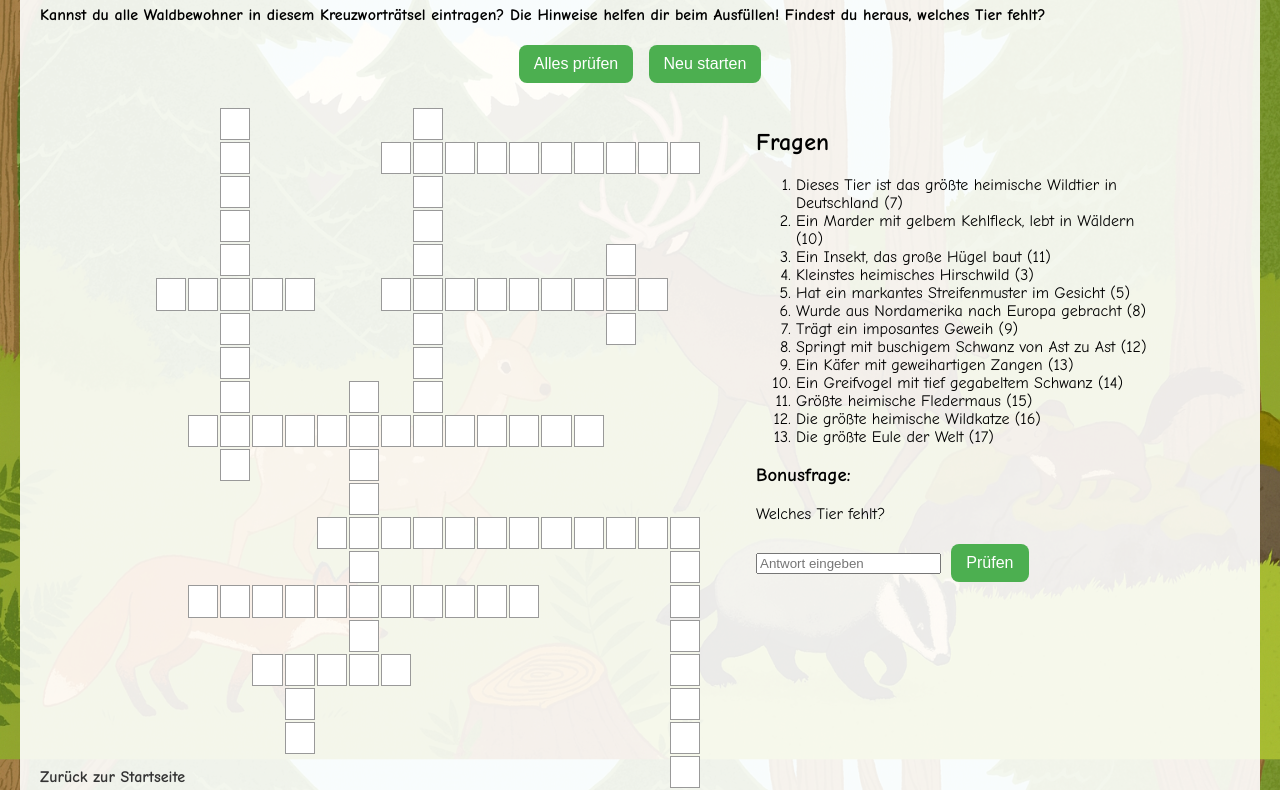
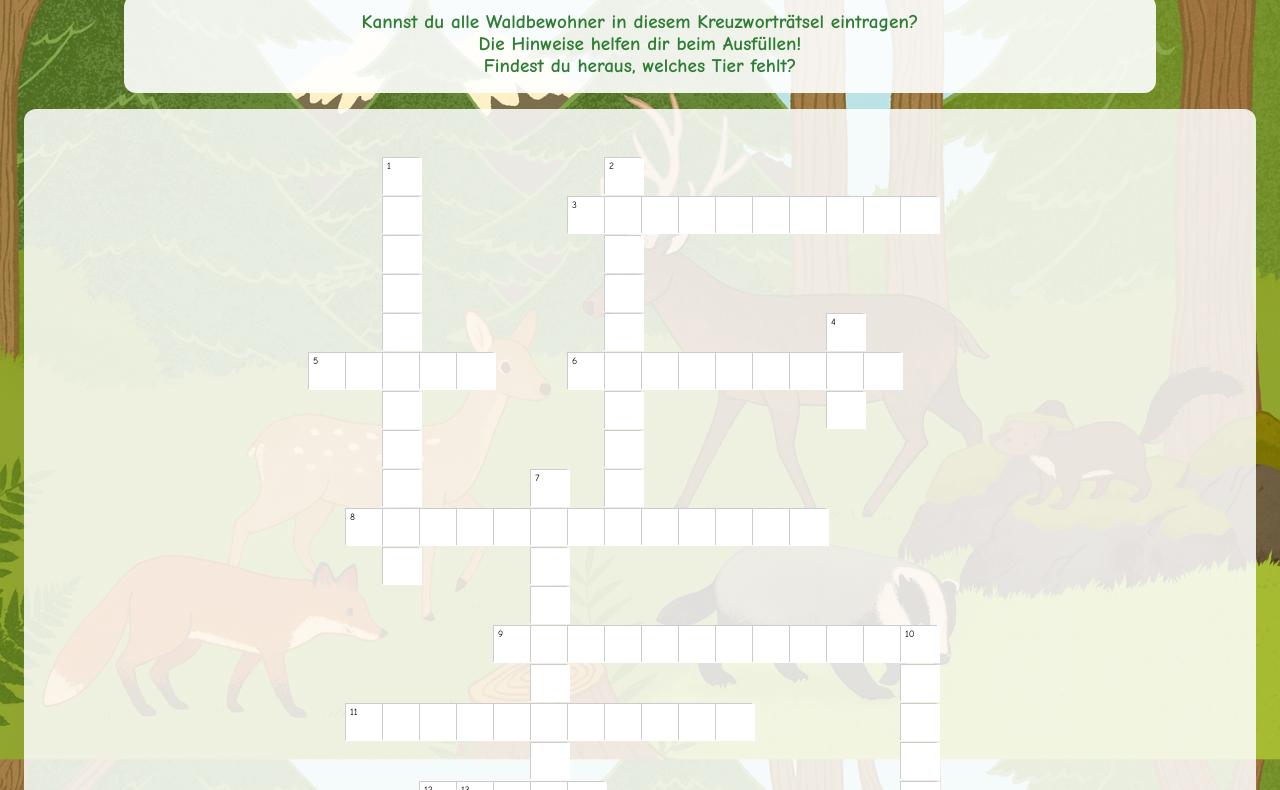
Before and after one commit to SimonSchwaiger98/waldtiere, a plain HTML site: page tiere/quiz.html in a window 1280 px wide. Shown: the part 94-884 px from the top of the page. Drawn offline with Linux system fonts and the light colour scheme.

Commit message:
Add files via upload

```diff
--- a/tiere/quiz.html
+++ b/tiere/quiz.html
@@ -2,7 +2,11 @@
 <html lang="de">
 <head>
   <meta charset="UTF-8">
-  <title>Tierquiz</title>
+  <meta name="viewport" content="width=device-width, initial-scale=1.0">
+  <title>Waldbewohner-Kreuzworträtsel</title>
+
+  <link href="https://fonts.googleapis.com/css2?family=Comic+Neue:wght@400;700&display=swap" rel="stylesheet">
+
   <style>
     body {
       font-family: "Comic Neue", "Comic Sans MS", cursive, sans-serif;
@@ -11,132 +15,127 @@
       background: url("../bilder/wald.jpg") no-repeat center center fixed;
       background-size: cover;
     }
-
-    .content {
-      max-width: 1200px;
-      margin: auto;
-      padding: 20px;
+    header {
+      background: rgba(46, 125, 50, 0.85);
+      color: white;
+      padding: 1rem;
+      text-align: center;
+    }
+    h1 { margin: 0; font-size: 2.2rem; }
+    .auftrag {
+      margin: 1rem auto;
+      padding: 1rem;
+      max-width: 1000px;
+      font-size: 1.2rem;
       background: rgba(255, 255, 255, 0.9);
       border-radius: 12px;
+      text-align: center;
+      color: #2e7d32;
+      font-weight: bold;
     }
-
-    .buttons {
+    .content {
+      padding: 1rem;
+      max-width: 1200px;
+      margin: 0 auto;
       text-align: center;
-      margin-bottom: 20px;
+      background: rgba(255, 255, 255, 0.85);
+      border-radius: 12px;
     }
-
-    .checkbtn {
-      margin: 5px;
-      padding: 10px 15px;
-      font-size: 16px;
-      border: none;
-      border-radius: 8px;
-      background: #4CAF50;
-      color: white;
-      cursor: pointer;
-    }
-
-    .checkbtn:hover {
-      background: #45a049;
-    }
-
-    .quiz-container {
-      display: flex;
-      flex-wrap: wrap;
-      justify-content: center;
-      gap: 2rem;
-    }
-
-    /* === Skalierendes Raster === */
     .grid {
       display: grid;
-      grid-template-columns: repeat(20, 1fr);
+      grid-template-columns: repeat(20, 35px);
       gap: 2px;
-      width: 100%;
-      max-width: 600px; /* maximale Größe auf Desktop */
+      justify-content: center;
+      margin: 2rem auto;
     }
-
     .cell {
-      aspect-ratio: 1 / 1; /* immer quadratisch */
-      border: 1px solid #999;
-      display: flex;
-      align-items: center;
-      justify-content: center;
+      width: 35px;
+      height: 35px;
+      border: 1px solid #ccc;
       position: relative;
+      background: white;
     }
-
+    .cell.hidden {
+      visibility: hidden;
+    }
     .cell input {
       width: 100%;
       height: 100%;
       border: none;
       text-align: center;
-      font-size: clamp(12px, 2vw, 18px); /* dynamische Schriftgröße */
+      font-size: 1.1rem;
       text-transform: uppercase;
     }
-
-    .clues {
-      flex: 1 1 300px;
-      max-width: 400px;
-    }
-
     .number {
       position: absolute;
-      top: 0;
-      left: 2px;
-      font-size: 10px;
+      top: 2px;
+      left: 4px;
+      font-size: 0.6rem;
       color: black;
     }
-
-    .backlink {
+    .clues {
+      margin-top: 2rem;
+      text-align: left;
+    }
+    .clues h2 { color: #2e7d32; }
+    .backlink, .checkbtn {
       display: inline-block;
-      margin-top: 20px;
+      margin: 1rem;
+      padding: 0.5rem 1rem;
+      background: #2e7d32;
+      color: white;
+      border-radius: 8px;
       text-decoration: none;
-      color: #333;
+      cursor: pointer;
+    }
+    .backlink:hover, .checkbtn:hover { background: #1b5e20; }
+    #result {
+      margin-top: 1rem;
       font-weight: bold;
+      font-size: 1.2rem;
     }
-
-    @media (max-width: 900px) {
-      .quiz-container {
-        flex-direction: column;
-        align-items: center;
-      }
-      .clues {
-        max-width: 100%;
-      }
+    #bonusResult {
+      margin-top: 0.5rem;
+      font-weight: bold;
+      font-size: 1.2rem;
+      color: #f57f17;
     }
   </style>
 </head>
 <body>
+  <header>
+    <h1>Waldbewohner-Kreuzworträtsel</h1>
+  </header>
+
+  <div class="auftrag">
+    Kannst du alle Waldbewohner in diesem Kreuzworträtsel eintragen? <br>
+    Die Hinweise helfen dir beim Ausfüllen! <br>
+    Findest du heraus, welches Tier fehlt?
+  </div>
+
   <div class="content">
-    <h1>Tierquiz</h1>
-    <p><strong>Kannst du alle Waldbewohner in diesem Kreuzworträtsel eintragen?
-    Die Hinweise helfen dir beim Ausfüllen! Findest du heraus, welches Tier fehlt?</strong></p>
+    <div class="grid" id="crossword"></div>
 
-    <div class="buttons">
     <button class="checkbtn" onclick="checkAll()">Alles prüfen</button>
     <button class="checkbtn" onclick="resetQuiz()">Neu starten</button>
     <div id="result"></div>
-    </div>
-
-    <div class="quiz-container">
-      <div class="grid" id="crossword"></div>
 
     <div class="clues">
       <h2>Fragen</h2>
       <ol>
-          <li>Dieses Tier ist das größte heimische Wildtier in Deutschland (7)</li>
-          <li>Ein Marder mit gelbem Kehlfleck, lebt in Wäldern (10)</li>
-          <li>Ein Insekt, das große Hügel baut (11)</li>
-          <li>Kleinstes heimisches Hirschwild (3)</li>
-          <li>Hat ein markantes Streifenmuster im Gesicht (5)</li>
-          <li>Wurde aus Nordamerika nach Europa gebracht (8)</li>
-          <li>Trägt ein imposantes Geweih (9)</li>
-          <li>Springt mit buschigem Schwanz von Ast zu Ast (12)</li>
-          <li>Ein Käfer mit geweihartigen Zangen (13)</li>
-          <li>Ein Greifvogel mit tief gegabeltem Schwanz (14)</li>
-          <li>Größte heimische Fledermaus (15)</li>
-          <li>Die größte heimische Wildkatze (16)</li>
-          <li>Die größte Eule der Welt (17)</li>
+        <li>Hinterlässt „Suhlen“ beim Wühlen. (11 Buchstaben)</li>
+        <li>Geschickter Kletterer mit gelbem Kehlfleck. (10 Buchstaben)</li>
+        <li>Baut Hügel aus Nadeln und Zweigen. (10 Buchstaben)</li>
+        <li>Kleinstes heimisches Hirschwild. (3 Buchstaben)</li>
+        <li>Gräbt weit verzweigte Bausysteme. (5 Buchstaben)</li>
+        <li>Eingewandertes Tier mit „Gesichtsmaske“. (8 Buchstaben)</li>
+        <li>Trägt ein mächtiges Geweih, das jedes Jahr neu wächst. (9 Buchstaben)</li>
+        <li>Legt Vorräte an, vergräbt Nüsse. (12 Buchstaben)</li>
+        <li>Größter Käfer Europas, Männchen mit „Geweih“. (12 Buchstaben)</li>
+        <li>Greifvogel mit gegabeltem Schwanz. (8 Buchstaben)</li>
+        <li>Größte heimische Fledermaus. (12 Buchstaben)</li>
+        <li>Heimische Wildkatze mit Pinselohren. (5 Buchstaben)</li>
+        <li>Größte Eule Europas, erkennbar an Federohren. (3 Buchstaben)</li>
       </ol>
 
       <h3>Bonusfrage:</h3>
@@ -144,7 +143,6 @@
       <input type="text" id="bonusInput" placeholder="Antwort eingeben">
       <button class="checkbtn" onclick="checkBonus()">Prüfen</button>
       <div id="bonusResult"></div>
-      </div>
     </div>
 
     <a href="../index.html" class="backlink">Zurück zur Startseite</a>
@@ -174,52 +172,64 @@
       ".................N.."
     ];
 
-    const solution = rawGrid.map(r => r.split(""));
+    const crossword = document.getElementById("crossword");
+    const rows = rawGrid.length;
+    const cols = rawGrid[0].length;
 
-    function createCrossword() {
-      const grid = document.getElementById("crossword");
-      rawGrid.forEach((row, r) => {
-        row.split("").forEach((ch, c) => {
+    let clueNumber = 1;
+
+    function isStartOfWord(r, c) {
+      const ch = rawGrid[r][c];
+      if (ch === ".") return false;
+      let across = false, down = false;
+      if (c === 0 || rawGrid[r][c-1] === ".") {
+        if (c+1 < cols && rawGrid[r][c+1] !== ".") across = true;
+      }
+      if (r === 0 || rawGrid[r-1][c] === ".") {
+        if (r+1 < rows && rawGrid[r+1][c] !== ".") down = true;
+      }
+      return across || down;
+    }
+
+    for (let r = 0; r < rows; r++) {
+      for (let c = 0; c < cols; c++) {
+        const ch = rawGrid[r][c];
         const cell = document.createElement("div");
         cell.className = "cell";
-          if (ch !== ".") {
+        if (ch === ".") {
+          cell.classList.add("hidden");
+        } else {
+          if (isStartOfWord(r, c)) {
+            const num = document.createElement("div");
+            num.className = "number";
+            num.textContent = clueNumber++;
+            cell.appendChild(num);
+          }
           const input = document.createElement("input");
           input.maxLength = 1;
-            input.dataset.solution = ch;
-            input.addEventListener("input", e => {
-              e.target.value = e.target.value.toUpperCase();
-              if (e.target.value === e.target.dataset.solution) {
-                e.target.style.background = "#b6fcb6";
-                moveToNextInput(r, c);
+          input.dataset.correct = ch.toUpperCase();
+
+          input.addEventListener("input", () => {
+            if (input.value.toUpperCase() === input.dataset.correct) {
+              input.style.background = "#c8e6c9";
             } else {
-                e.target.style.background = "white";
+              input.style.background = "#ffcdd2";
             }
-              saveProgress();
+            const next = input.parentElement.nextElementSibling?.querySelector("input");
+            if (input.value && next) next.focus();
           });
-            input.addEventListener("focus", e => {
-              if (e.target.value !== e.target.dataset.solution) {
-                e.target.value = "";
+
+          // Nur falsche löschen
+          input.addEventListener("focus", () => {
+            if (input.value.toUpperCase() !== input.dataset.correct) {
+              input.value = "";
+              input.style.background = "white";
             }
           });
+
           cell.appendChild(input);
-          } else {
-            cell.style.background = "transparent";
-            cell.style.border = "none";
         }
-          grid.appendChild(cell);
-        });
-      });
-      loadProgress();
-    }
-
-    function moveToNextInput(r, c) {
-      const inputs = document.querySelectorAll(".cell input");
-      const index = r * 20 + c;
-      for (let i = index + 1; i < inputs.length; i++) {
-        if (inputs[i]) {
-          inputs[i].focus();
-          break;
-        }
+        crossword.appendChild(cell);
       }
     }
 
@@ -227,14 +237,21 @@
       const inputs = document.querySelectorAll(".cell input");
       let allCorrect = true;
       inputs.forEach(inp => {
-        if (inp.value === inp.dataset.solution) {
-          inp.style.background = "#b6fcb6";
+        if (inp.value.toUpperCase() !== inp.dataset.correct) {
+          allCorrect = false;
+          inp.style.background = "#ffcdd2";
         } else {
-          allCorrect = false;
-          inp.style.background = "#fcb6b6";
+          inp.style.background = "#c8e6c9";
         }
       });
-      document.getElementById("result").textContent = allCorrect ? "✅ Alles korrekt!" : "❌ Da stimmt noch etwas nicht.";
+      const result = document.getElementById("result");
+      if (allCorrect) {
+        result.textContent = "🎉 Alles richtig – super gemacht!";
+        result.style.color = "green";
+      } else {
+        result.textContent = "❌ Noch nicht alles korrekt. Versuch's nochmal!";
+        result.style.color = "red";
+      }
     }
 
     function checkBonus() {
@@ -247,7 +264,6 @@
         result.textContent = "❌ Leider falsch. Versuch es nochmal!";
       }
     }
-
         // === Speicher-Funktion ===
     function saveProgress() {
       const inputs = document.querySelectorAll(".cell input");
@@ -267,19 +283,26 @@
       });
     }
 
-    // === Neu starten Funktion ===
+    // nach jeder Eingabe speichern
+    document.addEventListener("input", saveProgress);
+
+    // beim Laden wiederherstellen
+    window.addEventListener("DOMContentLoaded", loadProgress);
     function resetQuiz() {
+  // Eingaben zurücksetzen
   const inputs = document.querySelectorAll(".cell input");
   inputs.forEach(inp => {
     inp.value = "";
     inp.style.background = "white";
   });
+
+  // Speicher leeren
   localStorage.removeItem("quizProgress");
+
+  // Bonusfrage leeren
   document.getElementById("bonusInput").value = "";
   document.getElementById("bonusResult").textContent = "";
 }
-
-    window.addEventListener("DOMContentLoaded", createCrossword);
    </script>
 </body>
 </html>
```
Lines whose indentation alone changed are shown as unchanged.
